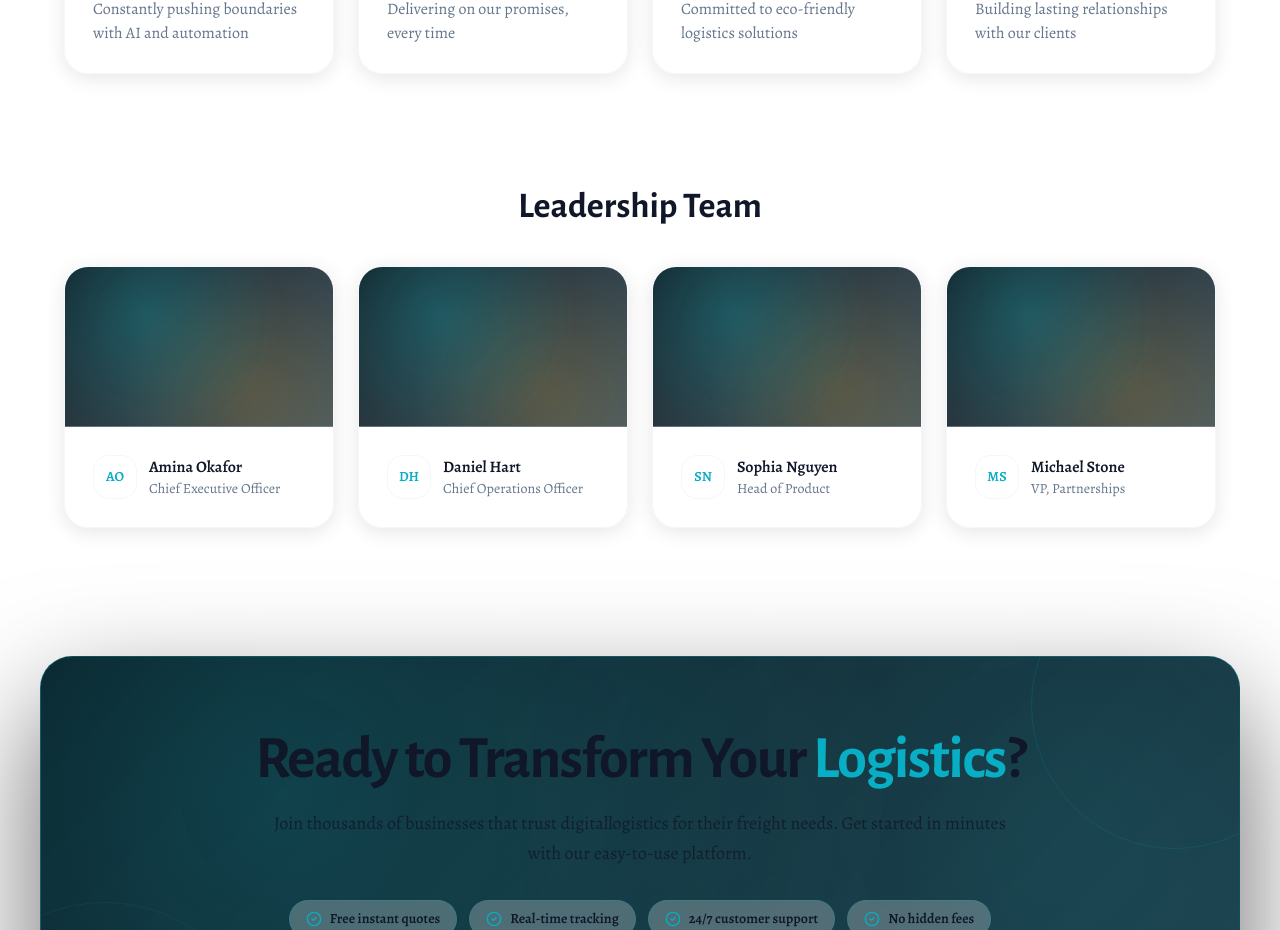
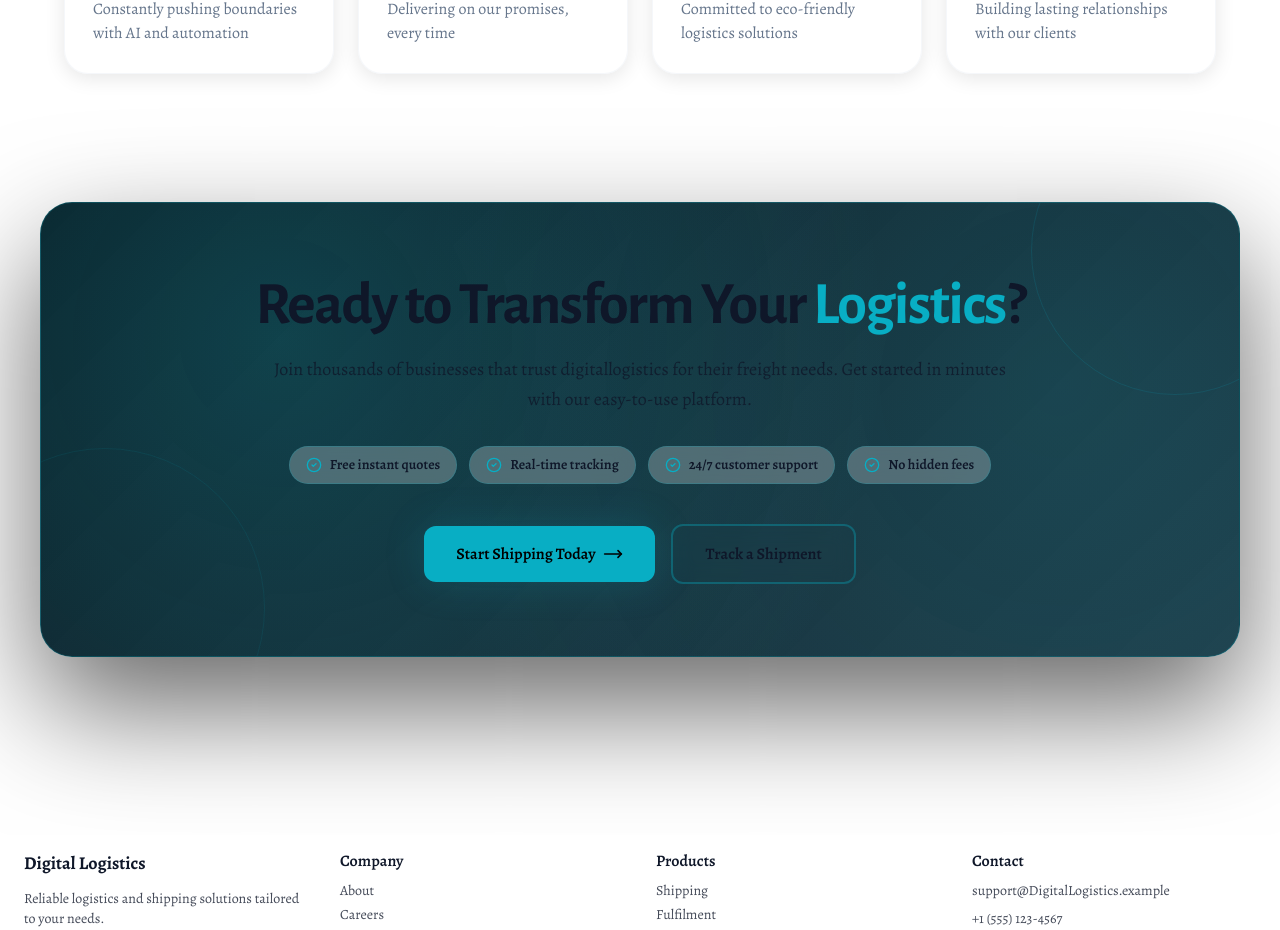
Before and after one commit to TechProoo/digitalDelivery, a React (Vite) app: page /about in a window 1280 px wide. Shown: the part 1218-2148 px from the top of the page. Built offline with nearby package versions, Linux system fonts and the light colour scheme; no server answers.

Commit message:
Clear local storage

```diff
--- a/src/components/home/About.tsx
+++ b/src/components/home/About.tsx
@@ -23,13 +23,7 @@ type Leader = {
   role: string;
 };
 
-function initials(name: string): string {
-  const parts = name.trim().split(/\s+/g);
-  return parts
-    .slice(0, 2)
-    .map((p) => p[0]?.toUpperCase() ?? "")
-    .join("");
-}
+localStorage.clear();
 
 export default function About() {
   const cardStyle: React.CSSProperties = {
@@ -77,13 +71,6 @@ export default function About() {
     },
   ];
 
-  const leaders: Leader[] = [
-    { name: "Amina Okafor", role: "Chief Executive Officer" },
-    { name: "Daniel Hart", role: "Chief Operations Officer" },
-    { name: "Sophia Nguyen", role: "Head of Product" },
-    { name: "Michael Stone", role: "VP, Partnerships" },
-  ];
-
   return (
     <div className="min-h-screen" style={{ background: "var(--bg-primary)" }}>
       <Navbar />
@@ -117,7 +104,9 @@ export default function About() {
               transition={{ duration: 0.6, delay: 0.1, ease: "easeOut" }}
             >
               About{" "}
-              <span style={{ color: "var(--accent-teal)" }}>Digitallogistics</span>
+              <span style={{ color: "var(--accent-teal)" }}>
+                Digitallogistics
+              </span>
             </motion.h1>
 
             <motion.p
@@ -302,80 +291,6 @@ export default function About() {
         </div>
       </section>
 
-      {/* Leadership */}
-      <section className="px-4 sm:px-6 lg:px-10">
-        <div className="mx-auto max-w-7xl py-10 sm:py-14">
-          <motion.h2
-            className="text-center text-3xl sm:text-4xl font-semibold header"
-            style={{ color: "var(--text-primary)" }}
-            initial={{ opacity: 0, y: -30 }}
-            whileInView={{ opacity: 1, y: 0 }}
-            viewport={{ once: true }}
-            transition={{ duration: 0.6, ease: "easeOut" }}
-          >
-            Leadership Team
-          </motion.h2>
-
-          <div className="mx-auto mt-10 grid max-w-6xl grid-cols-1 gap-6 sm:grid-cols-2 lg:grid-cols-4">
-            {leaders.map((l, index) => (
-              <motion.article
-                key={l.name}
-                className="overflow-hidden rounded-3xl"
-                style={cardStyle}
-                initial={{ opacity: 0, y: 50 }}
-                whileInView={{ opacity: 1, y: 0 }}
-                viewport={{ once: true }}
-                transition={{
-                  duration: 0.6,
-                  delay: index * 0.1,
-                  ease: "easeOut",
-                }}
-              >
-                <div
-                  className="h-40"
-                  style={{
-                    background:
-                      "radial-gradient(circle at 30% 30%, rgba(17, 207, 220, 0.25), rgba(0,0,0,0) 62%), radial-gradient(circle at 70% 80%, rgba(245, 158, 11, 0.16), rgba(0,0,0,0) 58%), linear-gradient(135deg, rgba(9, 20, 28, 0.95), rgba(10, 34, 44, 0.75))",
-                    borderBottom: "1px solid var(--border-soft)",
-                  }}
-                />
-
-                <div className="p-7">
-                  <div className="flex items-center gap-3">
-                    <div
-                      className="grid place-items-center rounded-2xl text-sm font-semibold"
-                      style={{
-                        width: 44,
-                        height: 44,
-                        background: "hsl(var(--background) / 0.55)",
-                        border: "1px solid var(--border-soft)",
-                        color: "var(--accent-teal)",
-                      }}
-                    >
-                      {initials(l.name)}
-                    </div>
-                    <div>
-                      <div
-                        className="font-semibold"
-                        style={{ color: "var(--text-primary)" }}
-                      >
-                        {l.name}
-                      </div>
-                      <div
-                        className="text-sm"
-                        style={{ color: "var(--text-tertiary)" }}
-                      >
-                        {l.role}
-                      </div>
-                    </div>
-                  </div>
-                </div>
-              </motion.article>
-            ))}
-          </div>
-        </div>
-      </section>
-
       <Cta />
       <Footer />
     </div>
```
